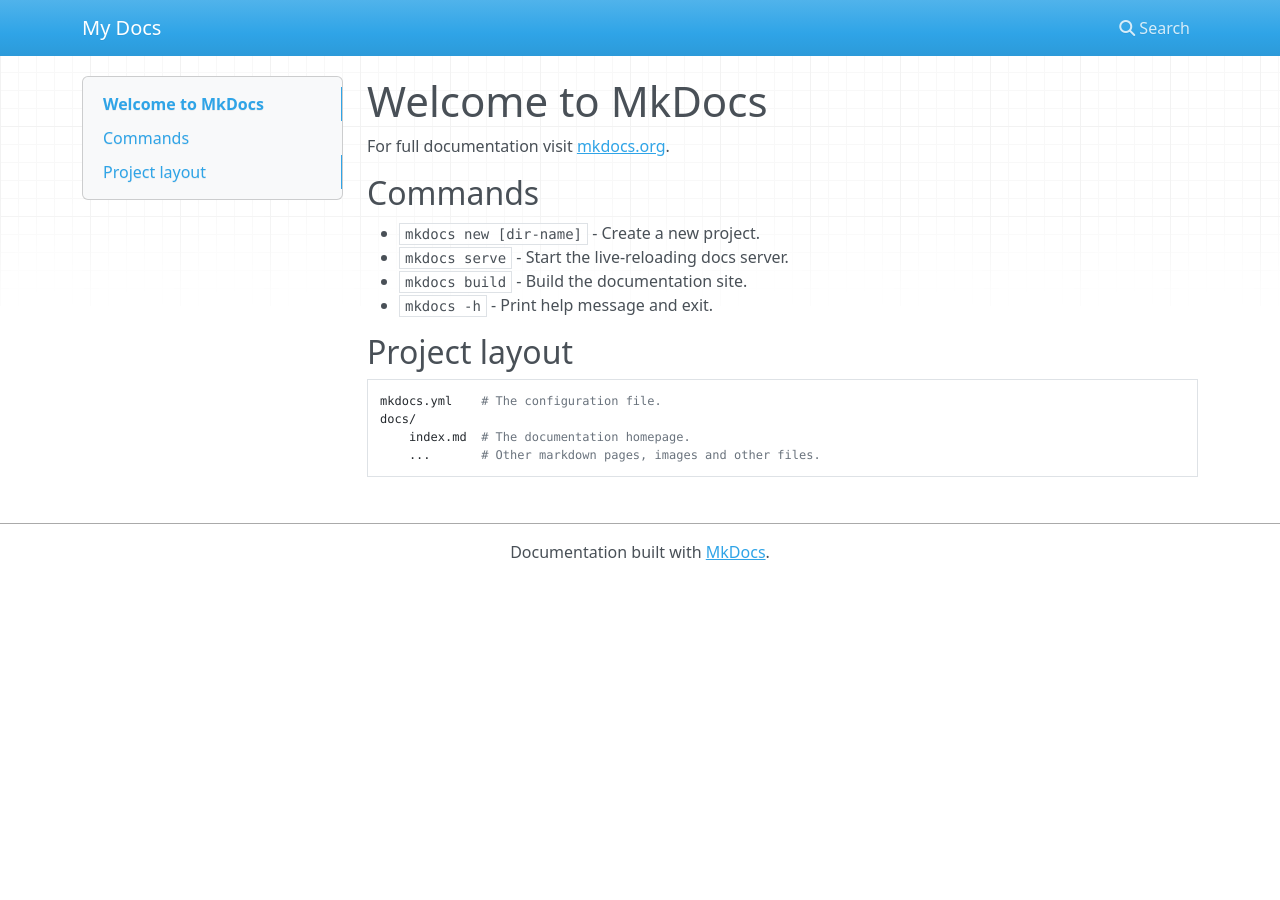
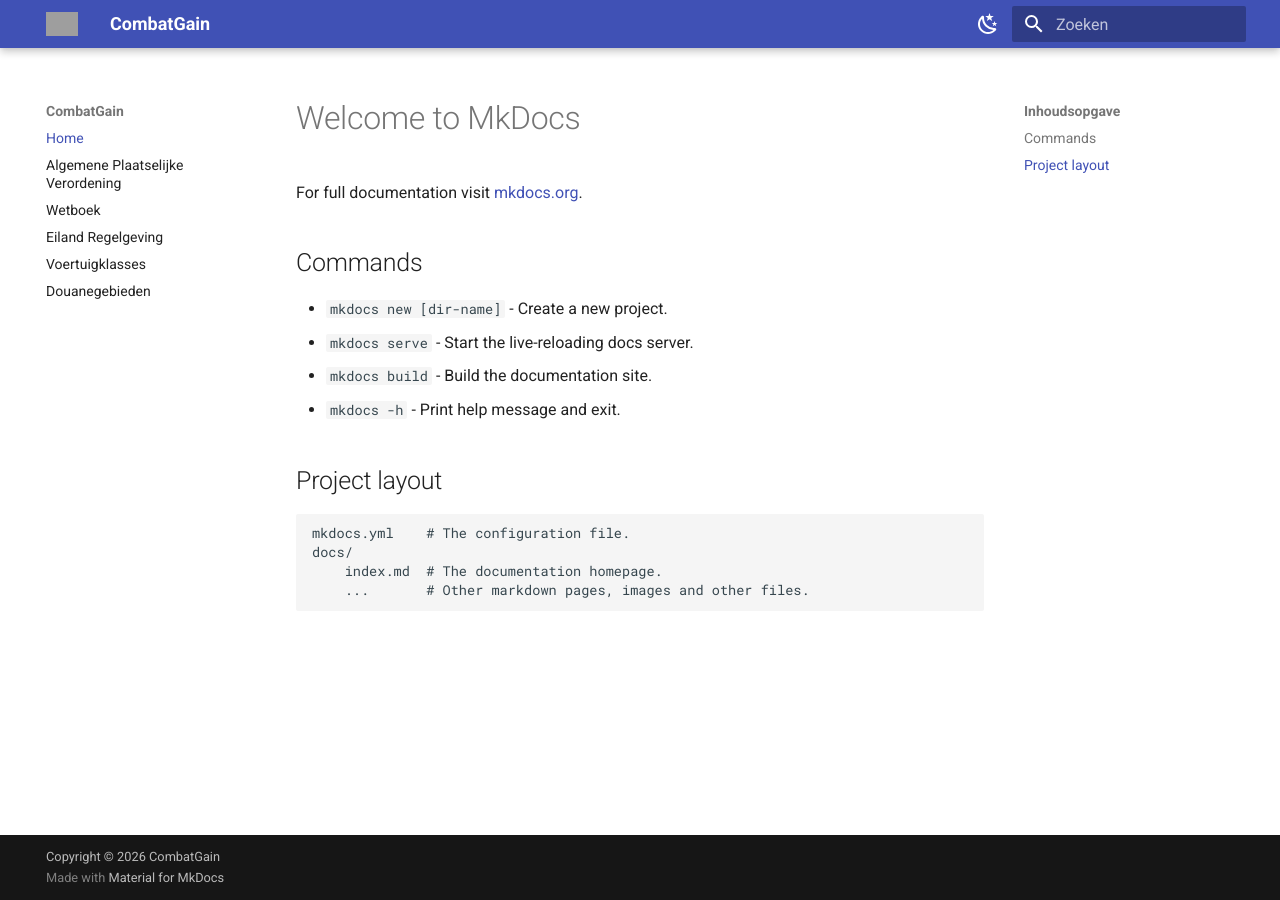
Before and after one commit to Sungerbob1/APVcg, an MkDocs documentation site: the page built from docs/index.md, in a window 1280 px wide. Built offline with MkDocs 1.6.1 and Material for MkDocs 9.7.7, drawn with Linux system fonts in a browser that asks for light colours; nearby versions of some CDN libraries; comment, search, counter and statistics services are not loaded; grey boxes are pictures that could not be loaded.

Commit message:
hamdullah

```diff
--- a/mkdocs.yml
+++ b/mkdocs.yml
@@ -1 +1,40 @@
-site_name: My Docs
+# Project information
+site_name: CombatGain
+site_url: 'https://wetboek.combatgain.nl/'
+site_description: 'Wet en regelgeving van CombatGain'
+site_author: 'CombatGain'
+
+# Copyright
+copyright: Copyright &copy; 2026 CombatGain
+
+# Congiguration
+theme:
+  name: material
+  palette:
+    - scheme: default
+      toggle:
+        icon: material/weather-night
+        name: Switch to dark mode
+    - scheme: slate
+      toggle:
+        icon: material/weather-sunny
+        name: Switch to light mode
+  favicon: img/favicon.png
+  logo: img/logo.png
+  language: nl
+plugins:
+  - search:
+      lang: nl
+markdown_extensions:
+  - admonition
+  - attr_list
+extra_javascript:
+  - https://cdnjs.cloudflare.com/ajax/libs/tablesort/5.2.1/tablesort.min.js
+  - javascripts/tables.js
+nav:
+  - Home: index.md
+  - Algemene Plaatselijke Verordening: apv.md
+  - Wetboek: wetboek.md
+  - Eiland Regelgeving: eiland.md
+  - Voertuigklasses: offroad.md
+  - Douanegebieden: douanegebieden.md
```
